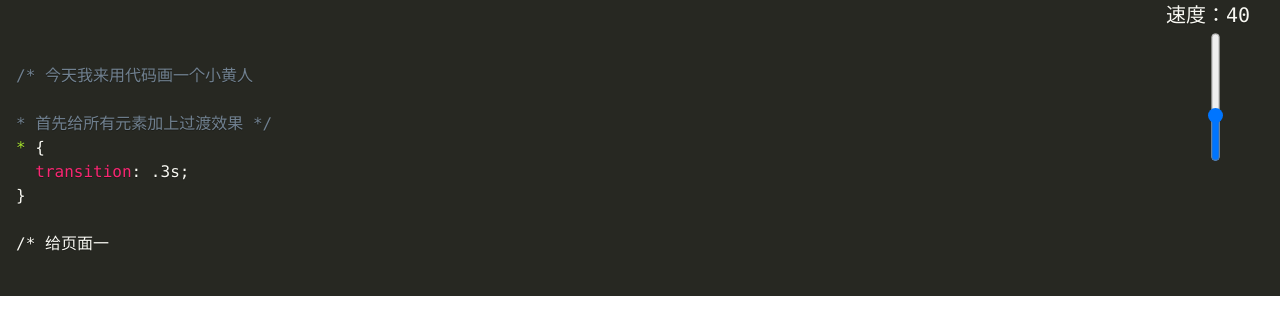
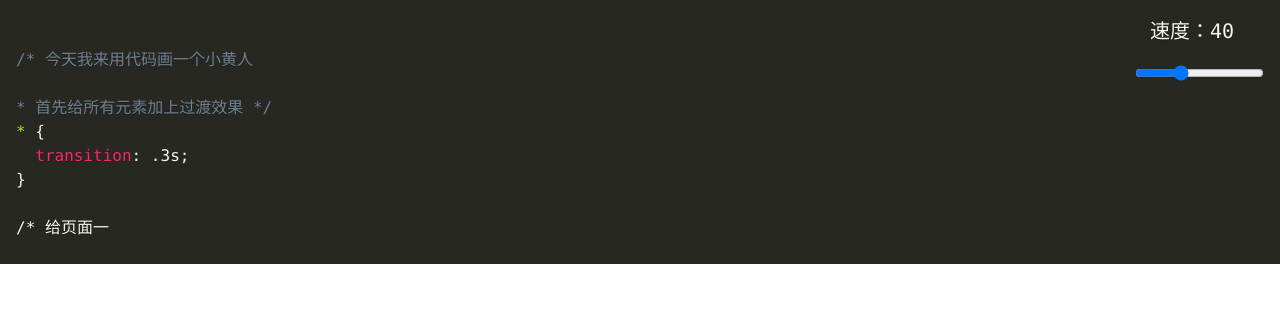
Before and after one commit to harry0071/animation-code, a plain HTML site: page 动画版小黄人/minion.html in a window 1280 px wide. Drawn offline with Linux system fonts and the light colour scheme.

Commit message:
更改调速样式

```diff
--- a/动画版小黄人/minion.html
+++ b/动画版小黄人/minion.html
@@ -9,10 +9,9 @@
     <link rel="stylesheet" type="text/css" href="css/prism-okaidia.min.css">
     <style type="text/css">
         *{margin: 0;padding: 0;}
-        pre[class*="language-"]{border-radius: 0;margin: 0}
-        #speed{position: fixed;right: 0;}
-        #speed>p{text-align: center;position: absolute;top: -40px;right: 30px;font-size: 20px;}
-        #speed-range{transform: rotate(-90deg);}
+        pre[class*="language-"]{border-radius: 0;margin: 0;padding: 0 1em;}
+        #speed{position: fixed;right: 1em;top: 1em;}
+        #speed>p{text-align: center;position: absolute;top: 0;right: 30px;font-size: 20px;}
 
     </style>
     <style type="text/css" id="mystyle"></style>
```
